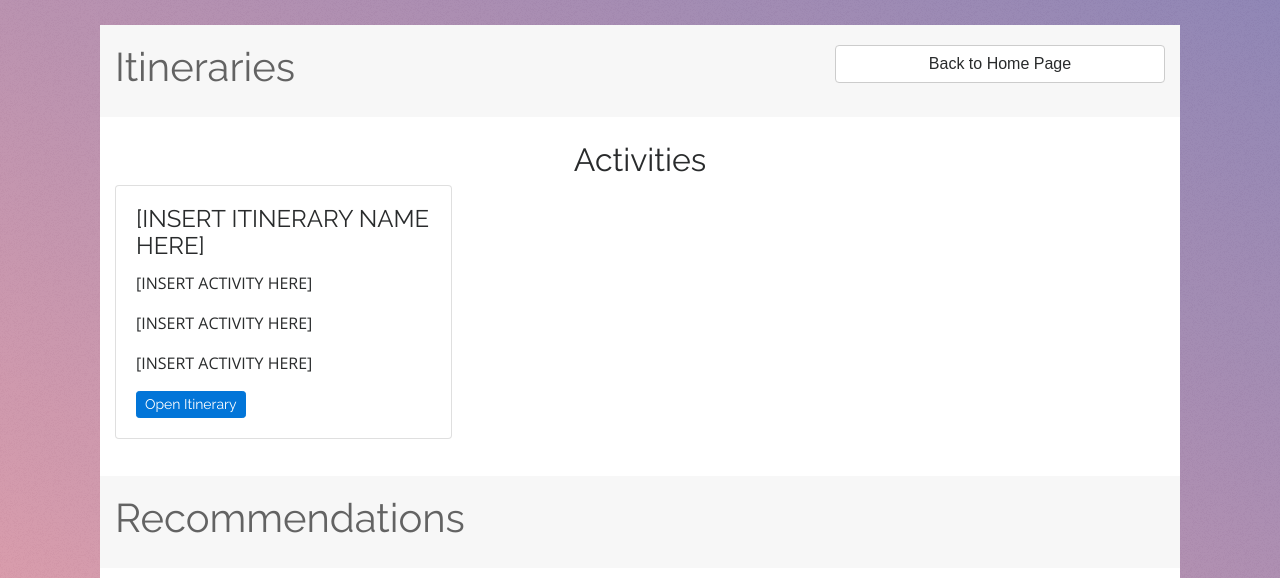
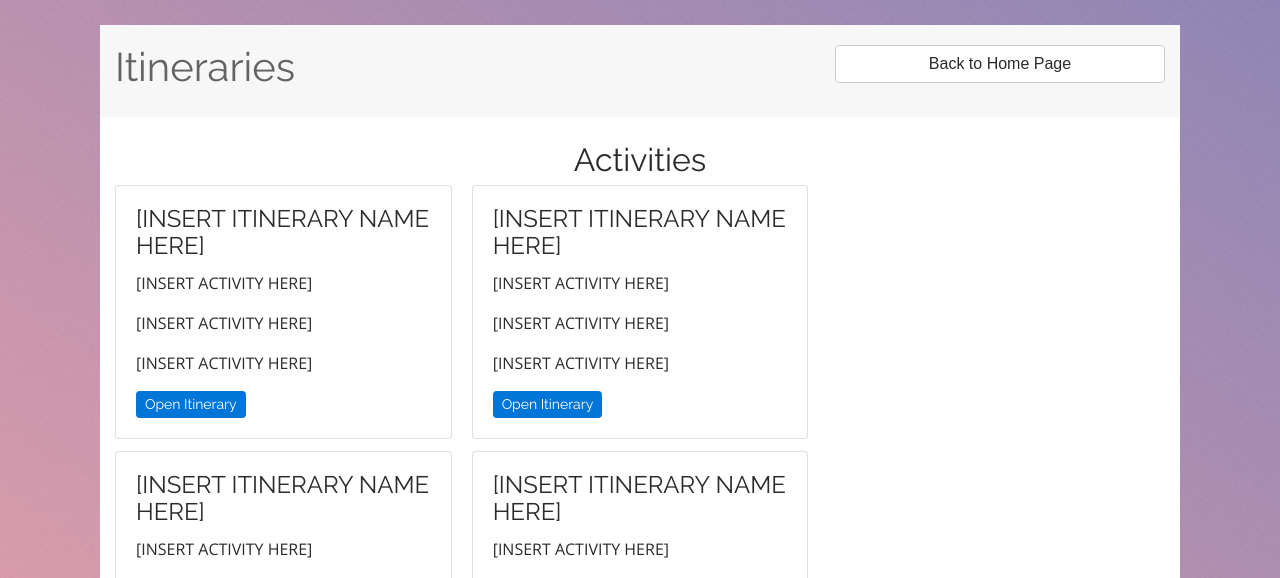
Before and after one commit to ttthao/NGHacks, a Django app: page /results in a window 1280 px wide. Shown: the top 578 px of the page. Run offline with Django 3.2, Linux system fonts and the light colour scheme; some libraries are stand-ins or nearby versions.

Commit message:
front end shite

```diff
--- a/project/voodoo_plans/template/itinerary.html
+++ b/project/voodoo_plans/template/itinerary.html
@@ -29,11 +29,6 @@
 			</div>
 		</div>
         <div class="container spacer"></div>
-		<div class="row">
-			<div class="col-sm-12">
-				<h4>Itinerary: [INSERT NAME HERE]</h4>
-			</div>
-		</div>
         <div class="row">
             <div class="col-sm-12">
                 <h4>Name of Itinerary: [INSERT NAME HERE]</h4>
@@ -51,6 +46,7 @@
             <div class="col-sm-6">
                 <h2 class="text-center">View on Maps</h2>
                 <!-- INSERT GOOGLE MAPS SHIT HERE -->
+				<img style="max-width: 70%" src="../static/assets/map.png">
             </div>
         </div>
 		<div class="container spacer"></div>
--- a/project/voodoo_plans/template/results.template.html
+++ b/project/voodoo_plans/template/results.template.html
@@ -1,6 +1,36 @@
 {% extends 'results.html' %}
 
 {% block content %}
+
+<div class="card">
+    <div class="card-block">
+        <h4 class="card-title">[INSERT ITINERARY NAME HERE]</h4>
+        <p class="card-text">[INSERT ACTIVITY HERE]</p>
+        <p class="card-text">[INSERT ACTIVITY HERE]</p>
+        <p class="card-text">[INSERT ACTIVITY HERE]</p>
+        <a href="/itinerary" class="btn btn-primary btn-sm">Open Itinerary</a>
+    </div>
+</div>
+
+<div class="card">
+    <div class="card-block">
+        <h4 class="card-title">[INSERT ITINERARY NAME HERE]</h4>
+        <p class="card-text">[INSERT ACTIVITY HERE]</p>
+        <p class="card-text">[INSERT ACTIVITY HERE]</p>
+        <p class="card-text">[INSERT ACTIVITY HERE]</p>
+        <a href="/itinerary" class="btn btn-primary btn-sm">Open Itinerary</a>
+    </div>
+</div>
+
+<div class="card">
+    <div class="card-block">
+        <h4 class="card-title">[INSERT ITINERARY NAME HERE]</h4>
+        <p class="card-text">[INSERT ACTIVITY HERE]</p>
+        <p class="card-text">[INSERT ACTIVITY HERE]</p>
+        <p class="card-text">[INSERT ACTIVITY HERE]</p>
+        <a href="/itinerary" class="btn btn-primary btn-sm">Open Itinerary</a>
+    </div>
+</div>
 
 <div class="card">
     <div class="card-block">
@@ -17,7 +47,31 @@
 {% block recommendations %}
 
 <div class="card">
-    <img class="card-img-top" src="[INSERT ACTIVITY PIC HERE]" alt="[INSERt ACTIVITY NAME HERE]">
+    <!--<img class="card-img-top" src="[INSERT ACTIVITY PIC HERE]" alt="[INSERt ACTIVITY NAME HERE]">-->
+    <div class="card-block">
+        <h4 class="card-title">[INSERT ACTIVITY NAME HERE]</h4>
+        <p class="card-text">[INSERT ACTIVITY DESCRIPTION HERE]</p>
+    </div>
+</div>
+
+<div class="card">
+    <!--<img class="card-img-top" src="[INSERT ACTIVITY PIC HERE]" alt="[INSERt ACTIVITY NAME HERE]">-->
+    <div class="card-block">
+        <h4 class="card-title">[INSERT ACTIVITY NAME HERE]</h4>
+        <p class="card-text">[INSERT ACTIVITY DESCRIPTION HERE]</p>
+    </div>
+</div>
+
+<div class="card">
+    <!--<img class="card-img-top" src="[INSERT ACTIVITY PIC HERE]" alt="[INSERt ACTIVITY NAME HERE]">-->
+    <div class="card-block">
+        <h4 class="card-title">[INSERT ACTIVITY NAME HERE]</h4>
+        <p class="card-text">[INSERT ACTIVITY DESCRIPTION HERE]</p>
+    </div>
+</div>
+
+<div class="card">
+    <!--<img class="card-img-top" src="[INSERT ACTIVITY PIC HERE]" alt="[INSERt ACTIVITY NAME HERE]">-->
     <div class="card-block">
         <h4 class="card-title">[INSERT ACTIVITY NAME HERE]</h4>
         <p class="card-text">[INSERT ACTIVITY DESCRIPTION HERE]</p>
--- a/project/voodoo_plans/template/submit.html
+++ b/project/voodoo_plans/template/submit.html
@@ -86,7 +86,8 @@
 			</div>
 			<div class="col-sm-6 text-center">
 				<h3>View on Maps</h3>
-				<!-- INSERT GOOGLE MAPS SHIT HERE -->
+				<!-- INSERT GOOGLE MAPS HERE -->
+				<img style="max-width: 70%" src="../static/assets/map.png">
 			</div>
 		</div>
 		<div class="container spacer"></div>
```
Also changed, not shown: project/voodoo_plans/template/itinerary.template.html (+25 -1 lines), project/voodoo_plans/static/assets/map.png (added).
